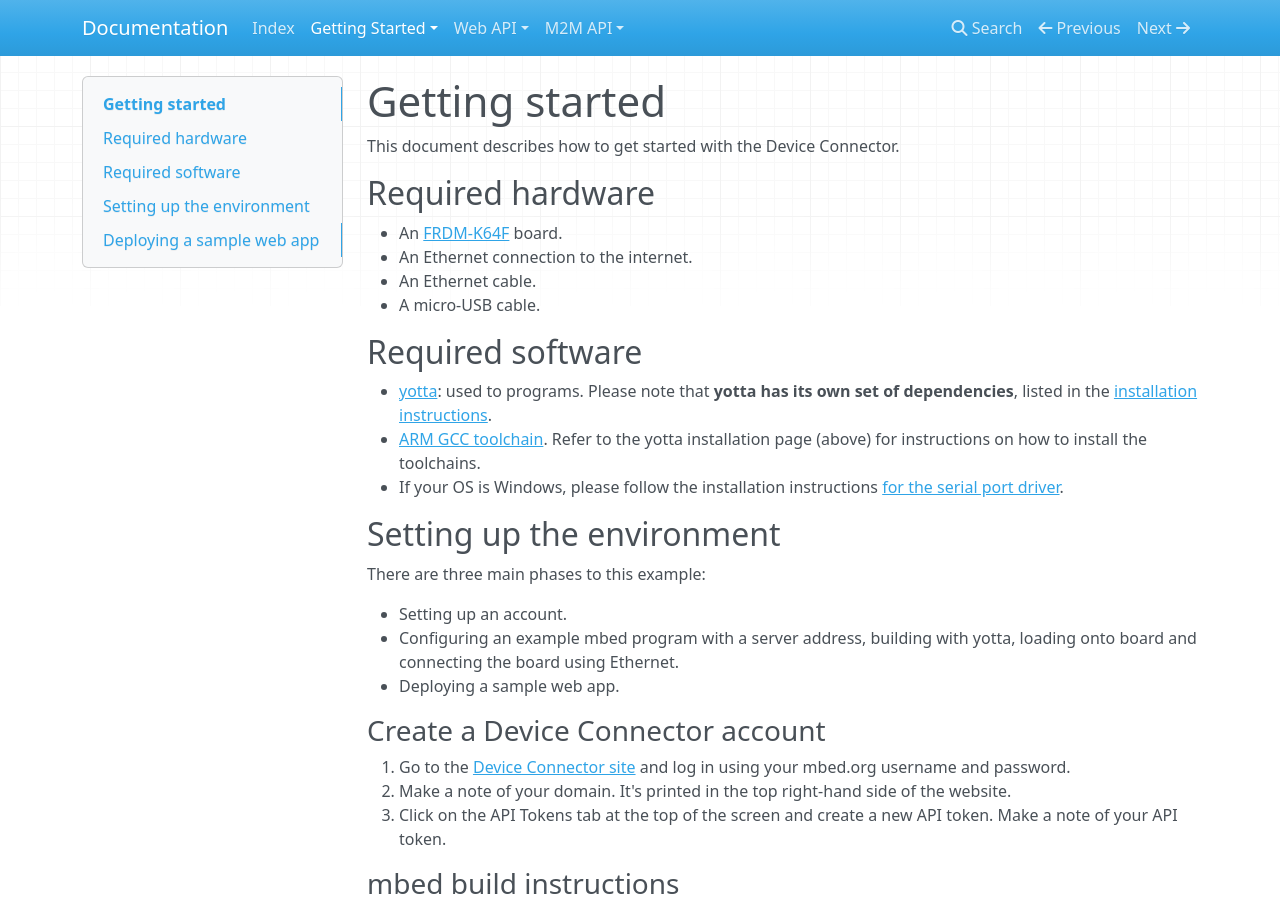
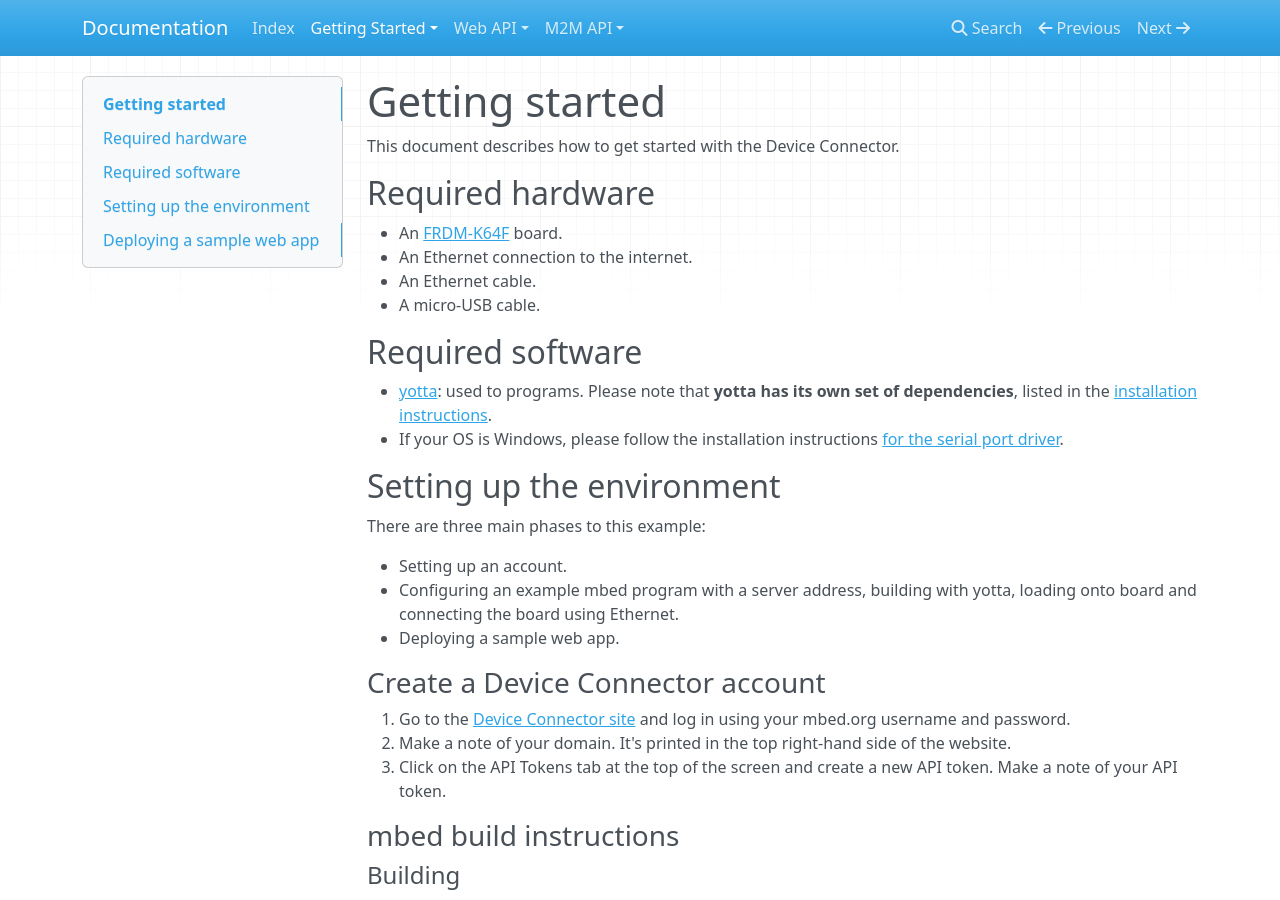
Before and after one commit to rainierwolfcastle/docs, an MkDocs documentation site: the page built from Docs/GettingStarted/Intro.md, in a window 1280 px wide and 900 px high. Built offline with MkDocs 1.6.1, drawn with Linux system fonts in a browser that asks for light colours; nearby versions of some CDN libraries; old or Windows-style settings are respelled for this version of MkDocs.

Commit message:
Update Intro.md

```diff
--- a/Docs/GettingStarted/Intro.md
+++ b/Docs/GettingStarted/Intro.md
@@ -11,8 +11,7 @@ This document describes how to get started with the Device Connector.
 
 ## Required software
 
-* [yotta](https://github.com/ARMmbed/yotta): used to programs. Please note that **yotta has its own set of dependencies**, listed in the [installation instructions](http://armmbed.github.io/yotta/#installing-on-windows).
-* [ARM GCC toolchain](https://launchpad.net/gcc-arm-embedded). Refer to the yotta installation page (above) for instructions on how to install the toolchains.
+* [yotta](https://github.com/ARMmbed/yotta): used to programs. Please note that **yotta has its own set of dependencies**, listed in the [installation instructions](http://docs.yottabuild.org/#installing).
 * If your OS is Windows, please follow the installation instructions [for the serial port driver](https://developer.mbed.org/handbook/Windows-serial-configuration).
 
 ## Setting up the environment
```
